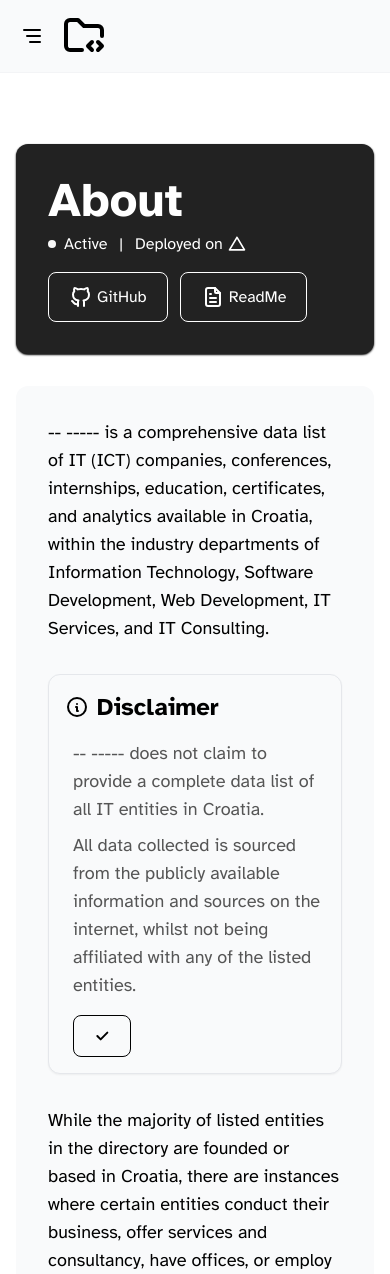
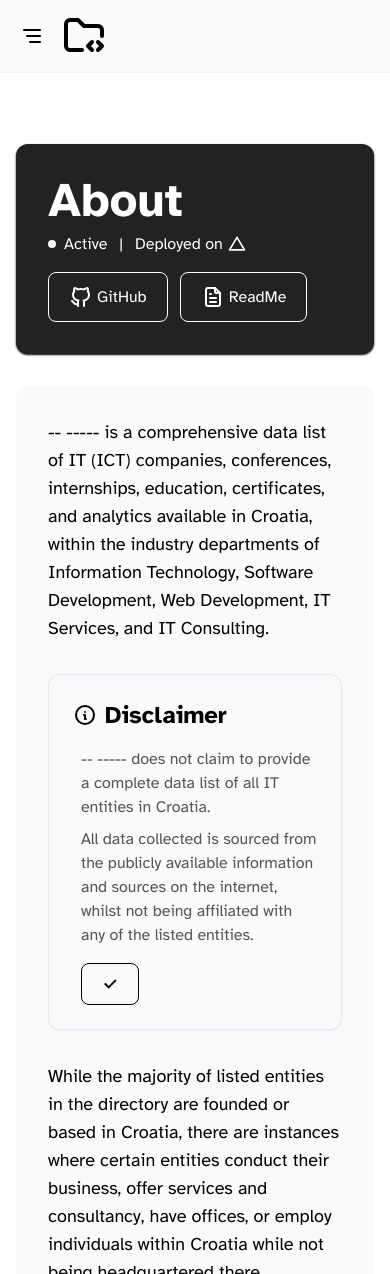
Before and after one commit to stefanicjuraj/datalog, a React (Vite) app: page /about in a window 390 px wide. Shown: the top 1274 px of the page. Built offline with nearby package versions, Linux system fonts and the light colour scheme.

Commit message:
style(about): modify padding and text size

```diff
--- a/src/pages/About.tsx
+++ b/src/pages/About.tsx
@@ -66,7 +66,7 @@ function About() {
                             </p>
                             {/* disclaimer */}
                             {disclaimerOpen && (
-                                <div id="disclaimer" className="mt-4 mb-4 sm:p-8 p-4 border border-gray-200 shadow-sm rounded-xl bg-[#F9FAFB]" role="alert">
+                                <div id="disclaimer" className="mt-4 mb-4 sm:p-8 p-6 border border-gray-200 shadow-sm rounded-xl bg-[#F9FAFB]" role="alert">
                                     <div className="flex items-center">
                                         {/* disclaimer icon */}
                                         <img src={info} className="h-6 w-6 mr-2" alt="disclaimer" />
@@ -76,10 +76,10 @@ function About() {
                                         </h3>
                                     </div>
                                     {/* disclaimer text */}
-                                    <div className="mt-4 mb-0 pl-2 text-md text-[#555]">
+                                    <div className="mt-4 mb-0 pl-2 text-base text-[#555]">
                                         -- ----- does not claim to provide a complete data list of all IT entities in Croatia.
                                     </div>
-                                    <div className="mt-2 mb-4 pl-2 text-md text-[#555]">
+                                    <div className="mt-2 mb-4 pl-2 text-base text-[#555]">
                                         All data collected is sourced from the publicly available information and sources on the internet, whilst not being affiliated with any of the listed entities.
                                     </div>
                                     <div className="flex">
```
